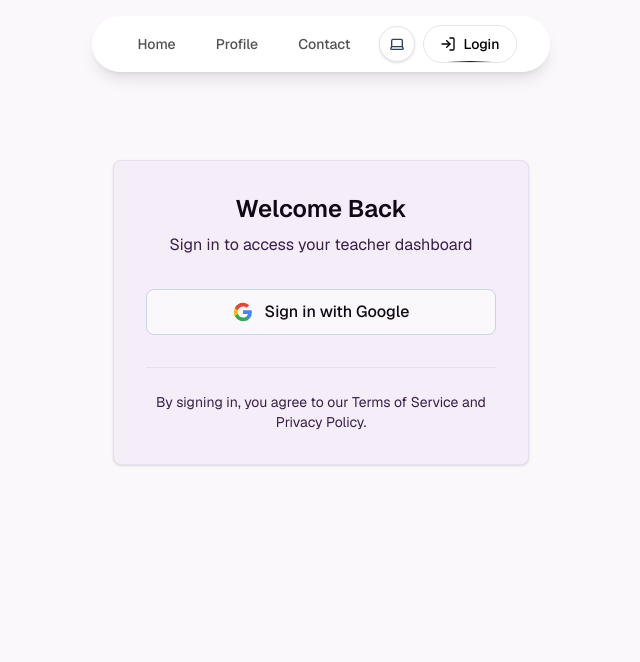
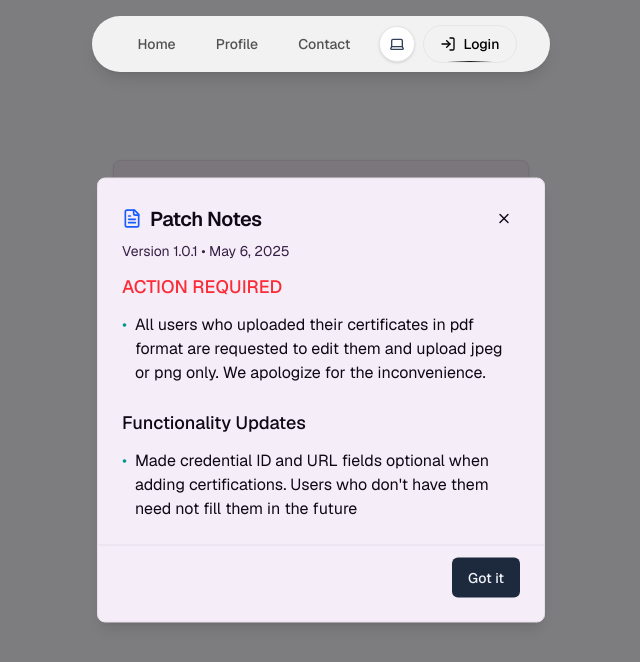
Before and after one commit to KeEbEe123/tracker, a Next.js app: page /auth/signin in a window 1280 px wide. Shown: the top 662 px of the page, without its empty margins (319-959 px from the left). Built offline with nearby package versions, Linux system fonts and the light colour scheme; no server answers.

Commit message:
added patch notes

```diff
--- a/app/layout.js
+++ b/app/layout.js
@@ -4,6 +4,7 @@ import { Navbar } from "@/components/navbar";
 import { ThemeProvider } from "@/providers/theme-provider";
 import { AuthProvider } from "@/providers/auth-provider";
 import { Toaster } from "sonner";
+import PatchNotesPopup from "@/components/PatchNotesPopup";
 
 const geistSans = Geist({
   variable: "--font-geist-sans",
@@ -32,6 +33,7 @@ export default function RootLayout({ children }) {
               <Navbar />
               <main className="pt-24">
                 {children}
+                <PatchNotesPopup />
                 <Toaster position="top-right" />
               </main>
             </div>
--- /dev/null
+++ b/components/PatchNotesPopup.jsx
@@ -0,0 +1,142 @@
+"use client";
+
+import { useState, useEffect } from "react";
+import { motion, AnimatePresence } from "framer-motion";
+import { X, FileText, Info } from "lucide-react";
+import { Button } from "@/components/ui/button";
+import {
+  Card,
+  CardContent,
+  CardDescription,
+  CardFooter,
+  CardHeader,
+  CardTitle,
+} from "@/components/ui/card";
+
+// Defines the current patch version - increment this when adding new patch notes
+const CURRENT_PATCH_VERSION = "1.0.1";
+
+export default function PatchNotesPopup() {
+  const [isVisible, setIsVisible] = useState(false);
+
+  useEffect(() => {
+    // Check if user has already seen this patch version
+    const lastSeenPatch = localStorage.getItem("lastSeenPatchVersion");
+
+    if (!lastSeenPatch || lastSeenPatch !== CURRENT_PATCH_VERSION) {
+      // Show the popup if user hasn't seen this version
+      setIsVisible(true);
+    }
+  }, []);
+
+  const handleClose = () => {
+    // Store the current version in localStorage when user closes the popup
+    localStorage.setItem("lastSeenPatchVersion", CURRENT_PATCH_VERSION);
+    setIsVisible(false);
+  };
+
+  // Get current date in readable format
+  const currentDate = new Date().toLocaleDateString("en-US", {
+    year: "numeric",
+    month: "long",
+    day: "numeric",
+  });
+
+  return (
+    <AnimatePresence>
+      {isVisible && (
+        <>
+          {/* Overlay */}
+          <motion.div
+            initial={{ opacity: 0 }}
+            animate={{ opacity: 0.5 }}
+            exit={{ opacity: 0 }}
+            className="fixed inset-0 bg-black z-40"
+            onClick={handleClose}
+          />
+
+          {/* Popup */}
+          <motion.div
+            initial={{ opacity: 0, scale: 0.9, y: 20 }}
+            animate={{ opacity: 1, scale: 1, y: 0 }}
+            exit={{ opacity: 0, scale: 0.9, y: 20 }}
+            transition={{ type: "spring", damping: 25, stiffness: 300 }}
+            className="fixed top-1/2 left-1/2 transform -translate-x-1/2 -translate-y-1/2 z-50 w-full max-w-md"
+          >
+            <Card className="border shadow-lg">
+              <CardHeader className="pb-3">
+                <div className="flex justify-between items-center">
+                  <div className="flex items-center gap-2">
+                    <FileText className="h-5 w-5 text-blue-600 dark:text-blue-500" />
+                    <CardTitle className="text-xl">Patch Notes</CardTitle>
+                  </div>
+                  <Button
+                    variant="ghost"
+                    size="icon"
+                    onClick={handleClose}
+                    className="h-8 w-8"
+                  >
+                    <X className="h-4 w-4" />
+                  </Button>
+                </div>
+                <CardDescription>
+                  Version {CURRENT_PATCH_VERSION} • {currentDate}
+                </CardDescription>
+              </CardHeader>
+
+              <CardContent className="max-h-[60vh] overflow-y-auto">
+                <div className="space-y-6">
+                  {/* Latest update */}
+                  <div className="space-y-3">
+                    <h3 className="text-lg font-medium text-red-500">
+                      ACTION REQUIRED
+                    </h3>
+                    <ul className="space-y-2">
+                      <li className="flex gap-2">
+                        <span className="text-teal-600 dark:text-teal-500 flex-shrink-0">
+                          •
+                        </span>
+                        <span>
+                          All users who uploaded their certificates in pdf
+                          format are requested to edit them and upload jpeg or
+                          png only. We apologize for the inconvenience.
+                        </span>
+                      </li>
+                    </ul>
+                  </div>
+
+                  <div className="space-y-3">
+                    <h3 className="text-lg font-medium">
+                      Functionality Updates
+                    </h3>
+                    <ul className="space-y-2">
+                      <li className="flex gap-2">
+                        <span className="text-teal-600 dark:text-teal-500 flex-shrink-0">
+                          •
+                        </span>
+                        <span>
+                          Made credential ID and URL fields optional when adding
+                          certifications. Users who don't have them need not
+                          fill them in the future
+                        </span>
+                      </li>
+                    </ul>
+                  </div>
+                </div>
+              </CardContent>
+
+              <CardFooter className="flex justify-end border-t pt-3">
+                <Button
+                  onClick={handleClose}
+                  className="bg-slate-800 text-slate-100 hover:bg-slate-700"
+                >
+                  Got it
+                </Button>
+              </CardFooter>
+            </Card>
+          </motion.div>
+        </>
+      )}
+    </AnimatePresence>
+  );
+}
```
